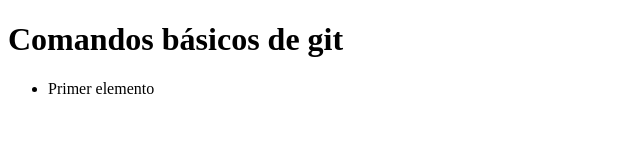
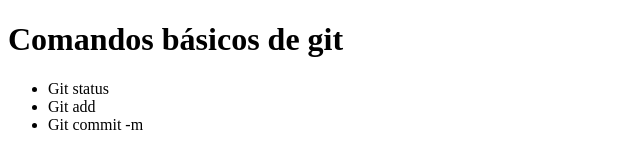
Before and after one commit to fesaenriquezhe/comandosGit, a plain HTML site: page index.html in a window 1280 px wide. Shown: the whole page, without its empty margins (0-640 px from the left). Drawn offline with Linux system fonts and the light colour scheme.

Commit message:
agregue mas comandos basicos

```diff
--- a/index.html
+++ b/index.html
@@ -7,7 +7,9 @@
 <body>
 <h1>Comandos básicos de git</h1>
 <ul>
-<li>Primer elemento</li>
+<li>Git status</li>
+<li>Git add</li>
+<li>Git commit -m</li>
 </ul>
 </body>
 </html>
```
